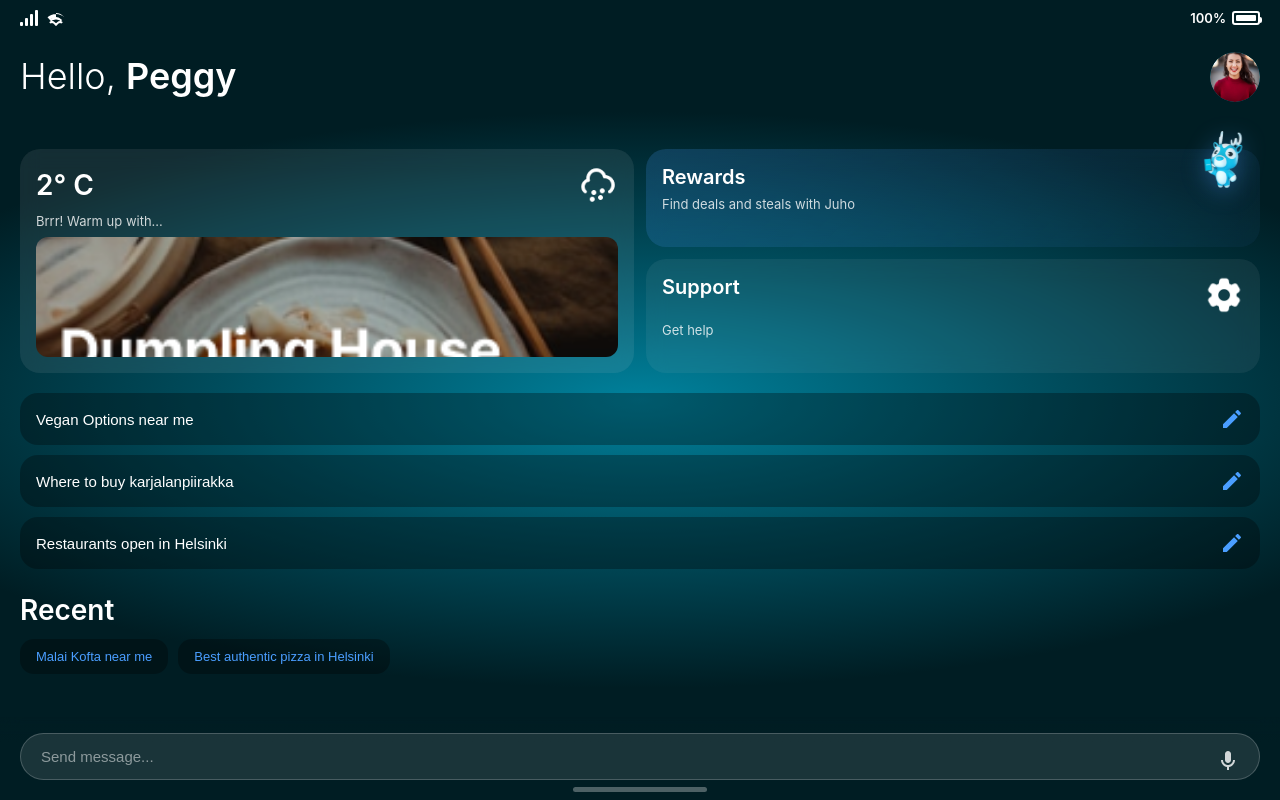
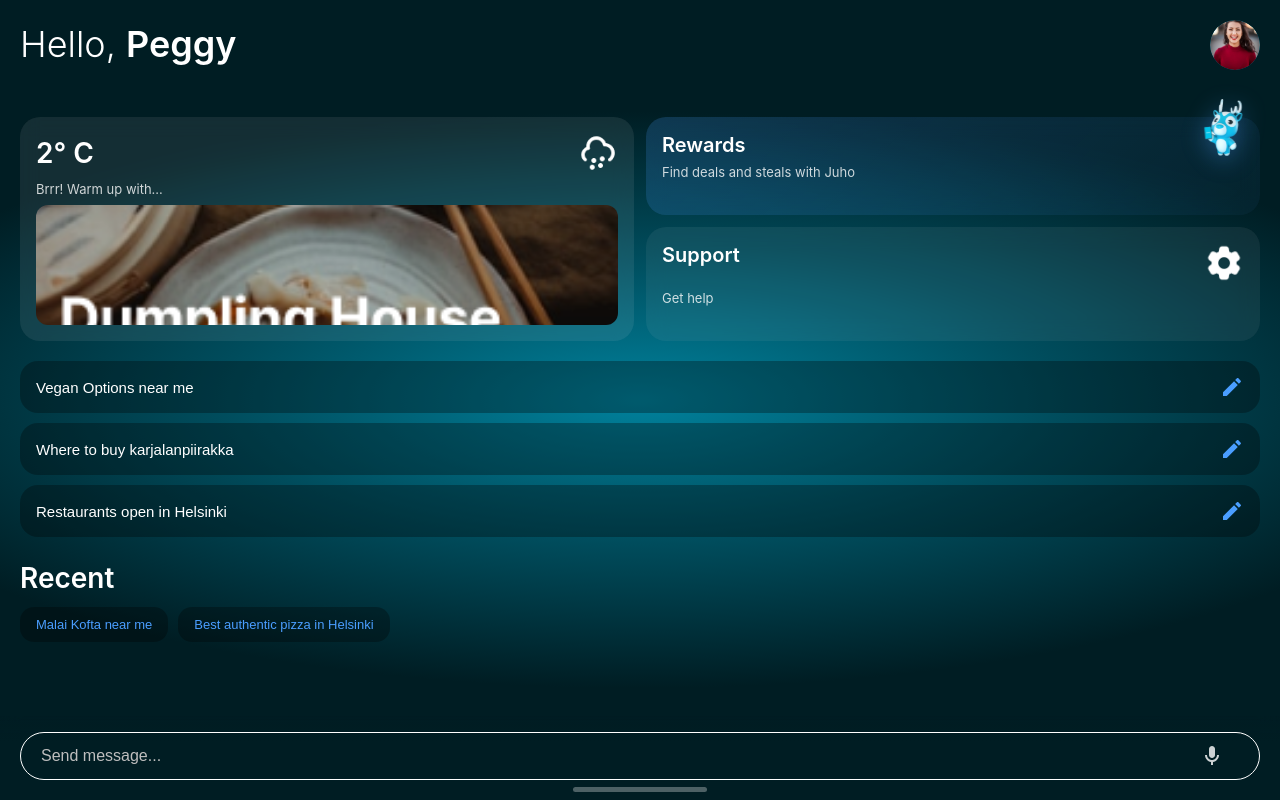
Before and after one commit to wannalina/junction-2025-woltie, a React (Vite) app in the folder frontend/: page /next in a window 1280 px wide. Built offline with nearby package versions, Linux system fonts and the light colour scheme.

Commit message:
feat: change name wolty -> juho, modify header

```diff
--- a/frontend/src/components/CartoonFloatButton.css
+++ b/frontend/src/components/CartoonFloatButton.css
@@ -22,7 +22,7 @@
   animation: float 3s ease-in-out infinite, wiggle 2s ease-in-out infinite;
 }
 
-.wolty-icon {
+.juho-icon {
   width: 100%;
   height: 100%;
   object-fit: contain;
@@ -30,7 +30,7 @@
   transition: filter 0.3s ease;
 }
 
-.cartoon-float-button-wrapper:hover .wolty-icon {
+.cartoon-float-button-wrapper:hover .juho-icon {
   filter: drop-shadow(0 6px 15px rgba(74, 158, 255, 0.5));
 }
 
--- a/frontend/src/pages/NextPage.css
+++ b/frontend/src/pages/NextPage.css
@@ -10,80 +10,12 @@
   position: relative;
 }
 
-/* 状态栏 */
-.status-bar {
-  display: flex;
-  justify-content: space-between;
-  align-items: center;
-  padding: 10px 20px;
-  font-size: 13px;
-  font-weight: 600;
-}
-
-.status-left {
-  display: flex;
-  align-items: center;
-  gap: 8px;
-}
-
-.signal-bars {
-  display: flex;
-  align-items: flex-end;
-  gap: 2px;
-  height: 16px;
-}
-
-.signal-bars span {
-  width: 3px;
-  background: white;
-  border-radius: 1px;
-}
-
-.signal-bars span:nth-child(1) { height: 25%; }
-.signal-bars span:nth-child(2) { height: 50%; }
-.signal-bars span:nth-child(3) { height: 75%; }
-.signal-bars span:nth-child(4) { height: 100%; }
-
-.status-right {
-  display: flex;
-  align-items: center;
-  gap: 6px;
-}
-
-.battery-icon {
-  width: 28px;
-  height: 14px;
-  border: 2px solid white;
-  border-radius: 3px;
-  padding: 2px;
-  position: relative;
-}
-
-.battery-icon::after {
-  content: '';
-  position: absolute;
-  right: -4px;
-  top: 4px;
-  width: 2px;
-  height: 6px;
-  background: white;
-  border-radius: 0 2px 2px 0;
-}
-
-.battery-level {
-  width: 100%;
-  height: 100%;
-  background: white;
-  border-radius: 1px;
-}
-
 /* 主内容区 */
 .chat-content {
   flex: 1;
-  padding: 16px 20px;
+  padding: 0 20px 100px 20px;
   overflow-y: auto;
   overflow-x: hidden;
-  padding-bottom: 100px;
   -webkit-overflow-scrolling: touch;
 }
 
@@ -97,6 +29,7 @@
   display: flex;
   justify-content: space-between;
   align-items: center;
+  margin-top: 20px;
   margin-bottom: 47px;
 }
 
@@ -246,7 +179,7 @@
   margin: 0;
 }
 
-.wolty-mascot {
+.juho-mascot {
   position: absolute;
   top: -35px;
   right: -10px;
@@ -371,29 +304,30 @@
 
 .message-input {
   width: 100%;
-  background: rgba(255, 255, 255, 0.1);
-  border: 1px solid rgba(255, 255, 255, 0.2);
-  border-radius: 24px;
-  padding: 14px 55px 14px 20px;
+  background: transparent;
+  border: 1px solid white;
+  border-radius: 60px;
+  padding: 14px 60px 14px 20px;
   color: white;
-  font-size: 15px;
+  font-size: 16px;
   outline: none;
   transition: background 0.2s, border-color 0.2s;
 }
 
 .message-input::placeholder {
-  color: rgba(255, 255, 255, 0.5);
+  color: #bebebe;
 }
 
 .message-input:focus {
-  background: rgba(255, 255, 255, 0.15);
-  border-color: rgba(255, 255, 255, 0.3);
+  background: rgba(255, 255, 255, 0.05);
+  border-color: white;
 }
 
 .voice-button {
   position: absolute;
-  right: 32px;
-  top: 24px;
+  right: 28px;
+  top: 50%;
+  transform: translateY(-50%);
   background: transparent;
   border: none;
   width: 40px;
@@ -411,6 +345,201 @@
 
 .voice-button svg {
   opacity: 0.8;
+}
+
+/* 聊天视图样式 */
+.chat-header {
+  position: sticky;
+  top: 0;
+  display: flex;
+  align-items: center;
+  gap: 12px;
+  padding: 16px 20px;
+  border-bottom: 1px solid rgba(255, 255, 255, 0.1);
+  margin: 0 -20px 20px;
+  background: rgba(36, 36, 36, 0.8);
+  backdrop-filter: blur(15px);
+  -webkit-backdrop-filter: blur(15px);
+  z-index: 100;
+}
+
+.back-button {
+  background: transparent;
+  border: none;
+  padding: 4px;
+  cursor: pointer;
+  display: flex;
+  align-items: center;
+  justify-content: center;
+  transition: opacity 0.2s;
+}
+
+.back-button:hover {
+  opacity: 0.7;
+}
+
+.chat-avatar {
+  width: 40px;
+  height: 40px;
+  border-radius: 50%;
+}
+
+.chat-info {
+  flex: 1;
+}
+
+.chat-name {
+  font-size: 18px;
+  font-weight: 600;
+  margin: 0;
+  color: white;
+}
+
+.chat-subtitle {
+  font-size: 13px;
+  color: rgba(255, 255, 255, 0.6);
+  margin: 0;
+}
+
+.menu-button {
+  background: transparent;
+  border: none;
+  padding: 4px;
+  cursor: pointer;
+  display: flex;
+  align-items: center;
+  justify-content: center;
+  transition: opacity 0.2s;
+}
+
+.menu-button:hover {
+  opacity: 0.7;
+}
+
+/* 消息容器 */
+.messages-container {
+  display: flex;
+  flex-direction: column;
+  gap: 16px;
+  padding: 20px 0;
+}
+
+/* 消息气泡 */
+.message-bubble {
+  display: flex;
+  gap: 10px;
+  animation: slideIn 0.3s ease-out;
+}
+
+.message-bubble.user {
+  flex-direction: row-reverse;
+  justify-content: flex-start;
+}
+
+.message-bubble.ai {
+  flex-direction: row;
+}
+
+.message-content {
+  max-width: 70%;
+  padding: 16px 20px;
+  border-radius: 20px;
+  font-size: 15px;
+  line-height: 1.5;
+  word-wrap: break-word;
+}
+
+.message-bubble.user .message-content {
+  background: linear-gradient(135deg, #00A9C5 0%, #0088A3 100%);
+  color: white;
+  border-bottom-right-radius: 4px;
+}
+
+.message-bubble.ai .message-content {
+  background: #07171c;
+  border: 0.5px solid #00c1e8;
+  color: white;
+  border-bottom-left-radius: 4px;
+}
+
+.message-avatar {
+  width: 32px;
+  height: 32px;
+  border-radius: 50%;
+  flex-shrink: 0;
+  align-self: flex-end;
+}
+
+/* AI头像 */
+.ai-avatar {
+  align-self: flex-start;
+}
+
+/* 正在输入指示器 */
+.typing-indicator {
+  animation: fadeIn 0.3s ease-out;
+}
+
+.typing-dots {
+  background: #07171c;
+  border: 0.5px solid #00c1e8;
+  border-radius: 20px;
+  padding: 16px 20px;
+  display: flex;
+  align-items: center;
+  gap: 6px;
+}
+
+.typing-dots .dot {
+  width: 8px;
+  height: 8px;
+  border-radius: 50%;
+  background: rgba(255, 255, 255, 0.6);
+  animation: bounce 1.4s infinite ease-in-out;
+}
+
+.typing-dots .dot:nth-child(1) {
+  animation-delay: 0s;
+}
+
+.typing-dots .dot:nth-child(2) {
+  animation-delay: 0.2s;
+}
+
+.typing-dots .dot:nth-child(3) {
+  animation-delay: 0.4s;
+}
+
+/* 消息动画 */
+@keyframes slideIn {
+  from {
+    opacity: 0;
+    transform: translateY(20px);
+  }
+  to {
+    opacity: 1;
+    transform: translateY(0);
+  }
+}
+
+@keyframes fadeIn {
+  from {
+    opacity: 0;
+  }
+  to {
+    opacity: 1;
+  }
+}
+
+@keyframes bounce {
+  0%, 60%, 100% {
+    transform: translateY(0);
+    opacity: 0.6;
+  }
+  30% {
+    transform: translateY(-10px);
+    opacity: 1;
+  }
 }
 
 /* 响应式设计 - 只在非常小的屏幕才切换到垂直布局 */
--- a/frontend/src/pages/NextPage.tsx
+++ b/frontend/src/pages/NextPage.tsx
@@ -1,13 +1,24 @@
-import { useState } from 'react';
+import { useState, useRef, useEffect } from 'react';
 import avatarIcon from '../assets/avatar.svg';
-import woltyIcon from '../assets/wolty.svg';
+import juhoIcon from '../assets/juho.svg';
 import cloudIcon from '../assets/cloud.png';
 import dumplingHouseImg from '../assets/dumping-house.png';
 import supportIcon from '../assets/support.png';
 import './NextPage.css';
 
+interface Message {
+  id: number;
+  text: string;
+  sender: 'user' | 'ai';
+  timestamp: Date;
+}
+
 export function NextPage() {
   const [message, setMessage] = useState('');
+  const [messages, setMessages] = useState<Message[]>([]);
+  const [showChatView, setShowChatView] = useState(false);
+  const [isTyping, setIsTyping] = useState(false);
+  const chatContentRef = useRef<HTMLDivElement>(null);
 
   const suggestions = [
     'Vegan Options near me',
@@ -20,31 +31,149 @@ export function NextPage() {
     'Best authentic pizza in Helsinki'
   ];
 
+  // 滚动到底部的函数
+  const scrollToBottom = () => {
+    if (chatContentRef.current) {
+      chatContentRef.current.scrollTo({
+        top: chatContentRef.current.scrollHeight,
+        behavior: 'smooth'
+      });
+    }
+  };
+
+  // 当消息更新或正在输入状态改变时滚动到底部
+  useEffect(() => {
+    if (messages.length > 0 || isTyping) {
+      scrollToBottom();
+    }
+  }, [messages, isTyping]);
+
+  // 模拟AI回复
+  const getAIResponse = (userMessage: string): string => {
+    const responses = [
+      "That sounds like karjalanpiirakka! It's a traditional Finnish pastry with rice filling. Would you like me to find places nearby where you can buy it?",
+      "Based on your description, I believe you're looking for karjalanpiirakka (Karelian pastries). They're delicious! Let me help you find some.",
+      "I'd be happy to help! That oval-shaped pastry with creamy rice filling is a Finnish specialty. Shall I search for bakeries near you?",
+      "Sounds delicious! For restaurant recommendations in Helsinki, I can show you the top-rated options. What type of cuisine are you interested in?",
+      "I found several great vegan options near your location. Would you like me to show you the closest ones?"
+    ];
+
+    // 简单的关键词匹配
+    const lowerMessage = userMessage.toLowerCase();
+    if (lowerMessage.includes('karjalan') || lowerMessage.includes('finnish') || lowerMessage.includes('pastry')) {
+      return responses[0];
+    } else if (lowerMessage.includes('restaurant') || lowerMessage.includes('helsinki')) {
+      return responses[3];
+    } else if (lowerMessage.includes('vegan')) {
+      return responses[4];
+    }
+
+    // 默认随机回复
+    return responses[Math.floor(Math.random() * 3)];
+  };
+
+  // 发送消息
+  const handleSendMessage = (e: React.FormEvent) => {
+    e.preventDefault();
+    if (message.trim()) {
+      const userMessage: Message = {
+        id: Date.now(),
+        text: message,
+        sender: 'user',
+        timestamp: new Date()
+      };
+
+      const currentMessage = message;
+      setMessages([...messages, userMessage]);
+      setMessage('');
+      setShowChatView(true);
+
+      // 显示"正在输入"动画
+      setIsTyping(true);
+
+      // 1秒后显示AI回复
+      setTimeout(() => {
+        const aiMessage: Message = {
+          id: Date.now() + 1,
+          text: getAIResponse(currentMessage),
+          sender: 'ai',
+          timestamp: new Date()
+        };
+
+        setMessages(prev => [...prev, aiMessage]);
+        setIsTyping(false);
+      }, 1000);
+    }
+  };
+
+  // 处理回车键
+  const handleKeyPress = (e: React.KeyboardEvent<HTMLInputElement>) => {
+    if (e.key === 'Enter' && !e.shiftKey) {
+      e.preventDefault();
+      handleSendMessage(e);
+    }
+  };
+
   return (
     <div className="chat-assistant-page">
-      {/* 状态栏 */}
-      <div className="status-bar">
-        <div className="status-left">
-          <div className="signal-bars">
-            <span></span>
-            <span></span>
-            <span></span>
-            <span></span>
+      {/* 主内容区 */}
+      <div className="chat-content" ref={chatContentRef}>
+        {showChatView ? (
+          /* 聊天视图 */
+          <>
+            {/* 聊天头部 */}
+            <div className="chat-header">
+              <button className="back-button" onClick={() => setShowChatView(false)}>
+                <svg width="24" height="24" viewBox="0 0 24 24" fill="white">
+                  <path d="M15.41 7.41L14 6l-6 6 6 6 1.41-1.41L10.83 12z"/>
+                </svg>
+              </button>
+              <img src={juhoIcon} alt="Juho" className="chat-avatar" />
+              <div className="chat-info">
+                <h2 className="chat-name">Juho</h2>
+                <p className="chat-subtitle">Your AI Companion</p>
               </div>
-          <svg className="wifi-icon" width="20" height="16" viewBox="0 0 20 16" fill="white">
-            <path d="M10 13c.55 0 1 .45 1 1s-.45 1-1 1-1-.45-1-1 .45-1 1-1zm-4-2c1.11 0 2.12.45 2.83 1.17L10 13.34l1.17-1.17C11.88 11.45 12.89 11 14 11c1.11 0 2.12.45 2.83 1.17l-1.41 1.41C14.79 13.21 14.42 13 14 13s-.79.21-1.42.58L10 16.17l-2.58-2.59C6.79 13.21 6.42 13 6 13s-.79.21-1.42.58L3.17 12.17C3.88 11.45 4.89 11 6 11zm4-4c1.85 0 3.54.76 4.76 1.97L16.17 10l-1.41 1.41C13.54 10.21 11.85 9.5 10 9.5s-3.54.71-4.76 1.91L3.83 10 5.24 8.97C6.46 7.76 8.15 7 10 7zm0-4c2.76 0 5.26 1.12 7.07 2.93L18.49 7.34C16.37 5.23 13.33 4 10 4S3.63 5.23 1.51 7.34L3.93 9.93C5.74 8.12 8.24 7 10 7z"/>
+              <button className="menu-button">
+                <svg width="24" height="24" viewBox="0 0 24 24" fill="white">
+                  <circle cx="12" cy="5" r="2"/>
+                  <circle cx="12" cy="12" r="2"/>
+                  <circle cx="12" cy="19" r="2"/>
                 </svg>
+              </button>
             </div>
-        <div className="status-right">
-          <span className="battery-percentage">100%</span>
-          <div className="battery-icon">
-            <div className="battery-level"></div>
+
+            {/* 消息列表 */}
+            <div className="messages-container">
+              {messages.map((msg) => (
+                <div key={msg.id} className={`message-bubble ${msg.sender}`}>
+                  {msg.sender === 'ai' && (
+                    <img src={juhoIcon} alt="Juho" className="message-avatar ai-avatar" />
+                  )}
+                  <div className="message-content">
+                    {msg.text}
+                  </div>
+                  {msg.sender === 'user' && (
+                    <img src={avatarIcon} alt="User" className="message-avatar" />
+                  )}
+                </div>
+              ))}
+
+              {/* 正在输入指示器 */}
+              {isTyping && (
+                <div className="message-bubble ai typing-indicator">
+                  <img src={juhoIcon} alt="Juho" className="message-avatar ai-avatar" />
+                  <div className="typing-dots">
+                    <span className="dot"></span>
+                    <span className="dot"></span>
+                    <span className="dot"></span>
                   </div>
                 </div>
+              )}
             </div>
-
-      {/* 主内容区 */}
-      <div className="chat-content">
+          </>
+        ) : (
+          /* 主页视图 */
+          <>
             {/* 头部问候 */}
             <div className="greeting-header">
               <h1 className="greeting-text">Hello, <span className="user-name">Peggy</span></h1>
@@ -69,7 +198,7 @@ export function NextPage() {
           <div className="card rewards-card">
             <div className="card-header">
               <h2 className="card-title">Rewards</h2>
-              <img src={woltyIcon} alt="Wolty" className="wolty-mascot" />
+              <img src={juhoIcon} alt="Juho" className="juho-mascot" />
             </div>
             <p className="card-subtitle">Find deals and steals with Juho</p>
           </div>
@@ -107,23 +236,28 @@ export function NextPage() {
                 ))}
               </div>
             </div>
+          </>
+        )}
       </div>
 
       {/* 底部输入框 */}
       <div className="message-input-container">
+        <form onSubmit={handleSendMessage} style={{ width: '100%', position: 'relative' }}>
           <input
             type="text"
             value={message}
             onChange={(e) => setMessage(e.target.value)}
+            onKeyPress={handleKeyPress}
             placeholder="Send message..."
             className="message-input"
           />
-        <button className="voice-button" aria-label="Voice input">
+          <button type="button" className="voice-button" aria-label="Voice input">
             <svg width="24" height="24" viewBox="0 0 24 24" fill="white">
               <path d="M12 14c1.66 0 3-1.34 3-3V5c0-1.66-1.34-3-3-3S9 3.34 9 5v6c0 1.66 1.34 3 3 3z"/>
               <path d="M17 11c0 2.76-2.24 5-5 5s-5-2.24-5-5H5c0 3.53 2.61 6.43 6 6.92V21h2v-3.08c3.39-.49 6-3.39 6-6.92h-2z"/>
             </svg>
           </button>
+        </form>
       </div>
     </div>
   );
```
Also changed, not shown: frontend/src/components/CartoonFloatButton.tsx (+5 -5 lines), frontend/src/assets/juho.svg (renamed from frontend/src/assets/wolty.svg). Lines whose indentation alone changed are shown as unchanged.
